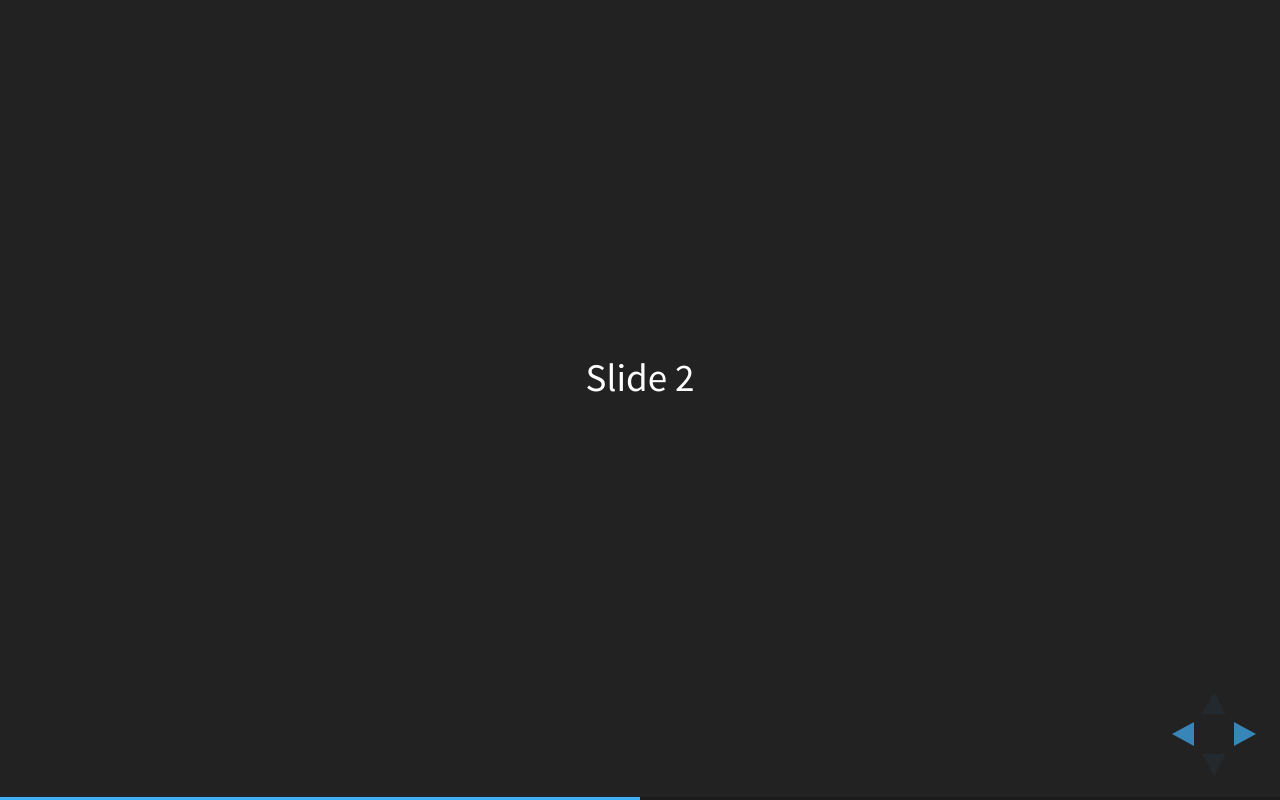
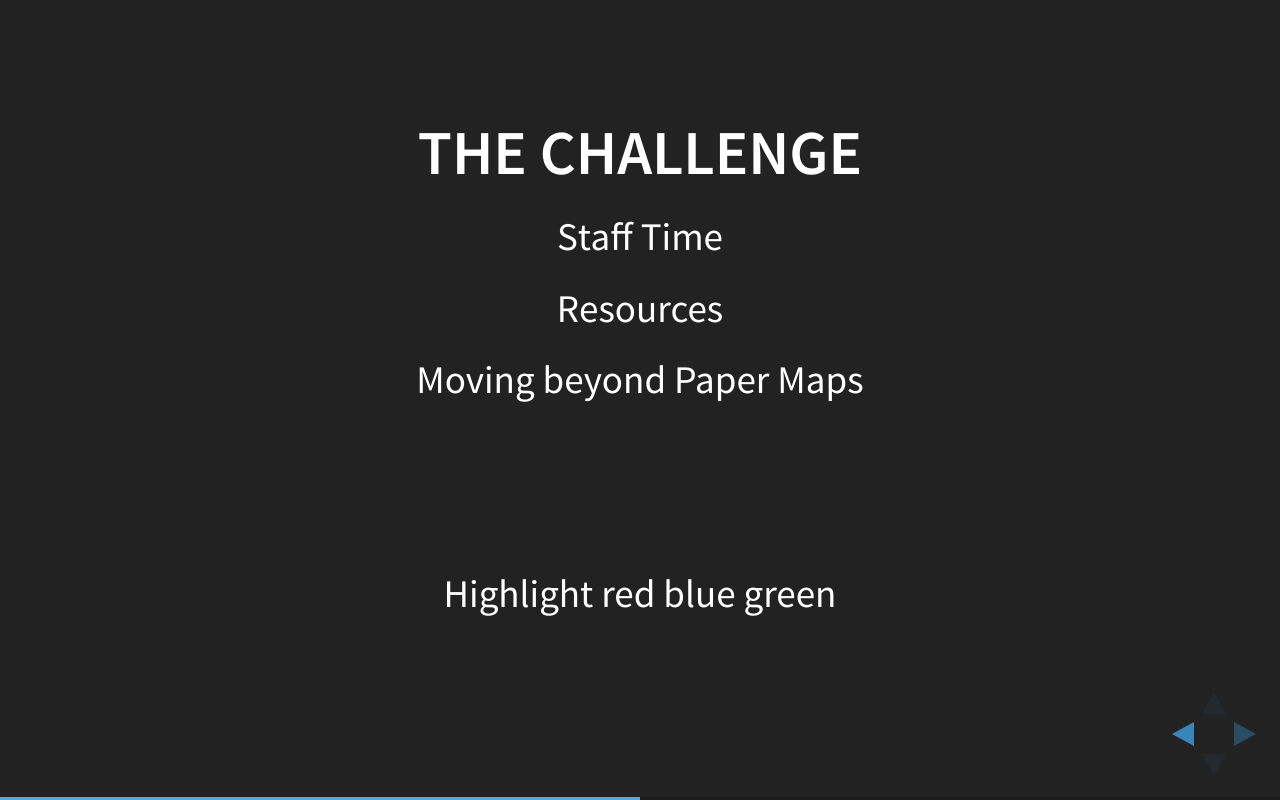
Before and after one commit to naulston/planner3, a website: page index.html in a window 1280 px wide. Both pictures are taken after a click on the button 1251 px from the left and 734 px from the top of the page. Drawn offline with nearby package versions, Linux system fonts and the light colour scheme.

Commit message:
Update index.html

```diff
--- a/index.html
+++ b/index.html
@@ -31,7 +31,17 @@
 						Sample Paragraphs
 					</p>
 </section>
-				<section>Slide 2</section>
+
+				<section>
+						<h2>The Challenge</h2>
+						<p class="fragment grow">Staff Time</p>
+						<p class="fragment shrink">Resources</p>
+						<p class="fragment fade-out">Moving beyond Paper Maps</p>
+						<p class="fragment fade-up">Make data publically available</p>
+						<p class="fragment current-visible">current-visible</p>
+						<p>Highlight <span class="fragment highlight-red">red</span> <span class="fragment highlight-blue">blue</span> <span class="fragment highlight-green">green</span></p>
+</section>
+
 				<section>Slide 3</section>
 			</div>
 		</div>
```
